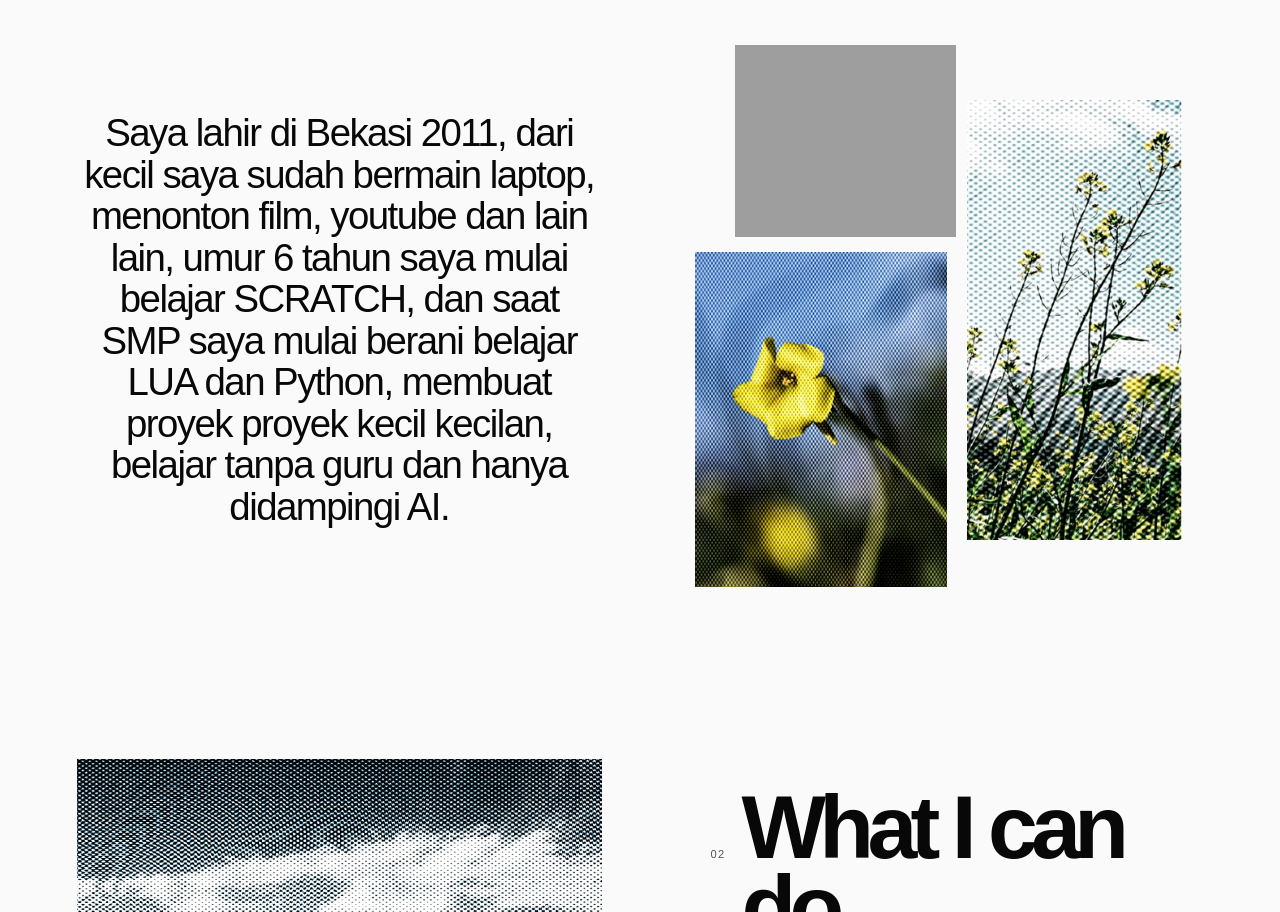
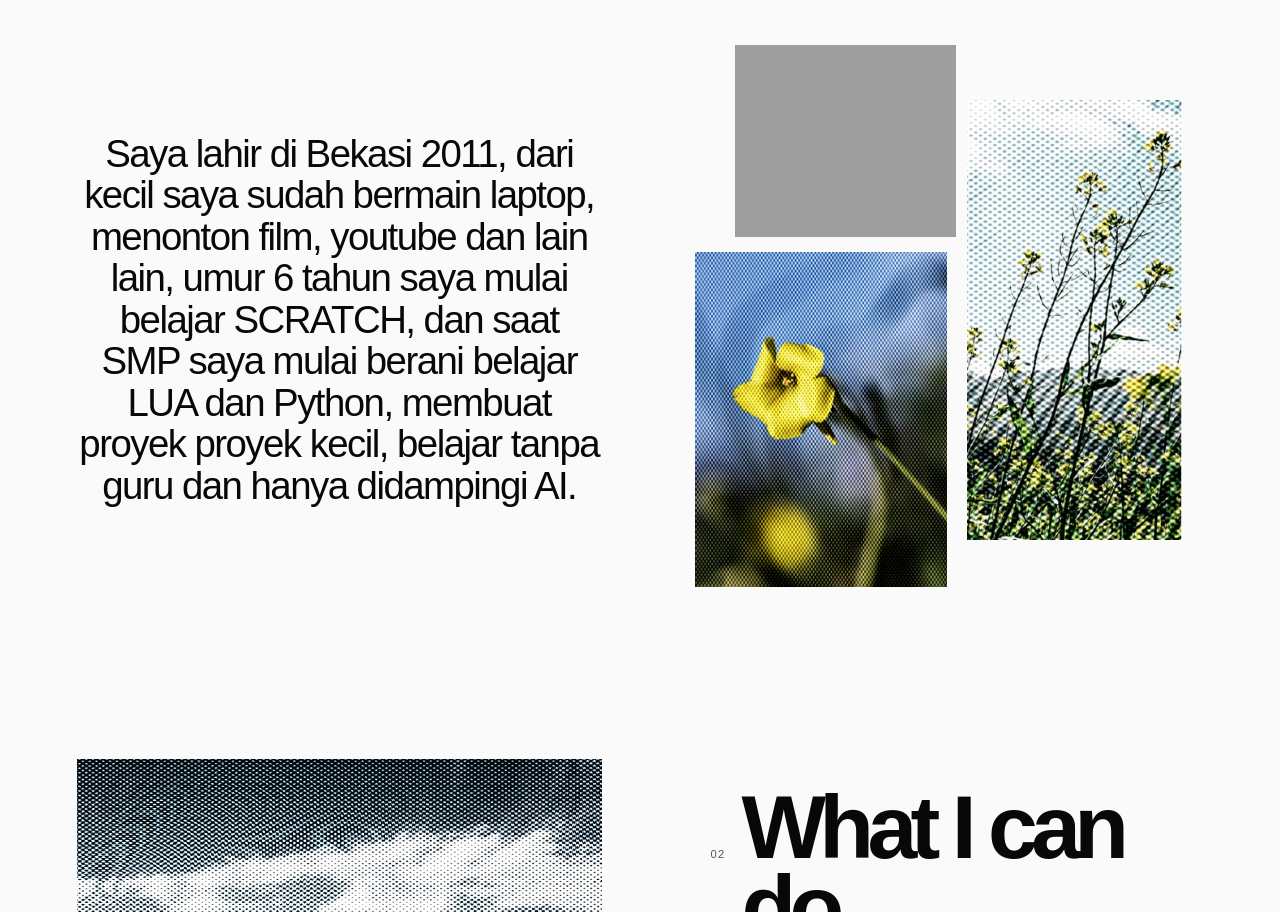
Before and after one commit to hillotheskid/proffesionalporto, a website: page index.html in a window 1280 px wide. Shown: the part 1012-1924 px from the top of the page. Drawn offline with Linux system fonts and the light colour scheme; grey boxes are pictures that could not be loaded.

Commit message:
Update index.html

```diff
--- a/index.html
+++ b/index.html
@@ -23,7 +23,7 @@
         <div class="section-heading reveal"><span>01</span><h2>About Me</h2></div>
         <div class="about__grid">
           <div class="about__copy reveal">
-            <p>Saya lahir di Bekasi 2011, dari kecil saya sudah bermain laptop, menonton film, youtube dan lain lain, umur 6 tahun saya mulai belajar SCRATCH, dan saat SMP saya mulai berani belajar LUA dan Python, membuat proyek proyek kecil kecilan, belajar tanpa guru dan hanya didampingi AI.</p>
+            <p>Saya lahir di Bekasi 2011, dari kecil saya sudah bermain laptop, menonton film, youtube dan lain lain, umur 6 tahun saya mulai belajar SCRATCH, dan saat SMP saya mulai berani belajar LUA dan Python, membuat proyek proyek kecil, belajar tanpa guru dan hanya didampingi AI.</p>
           </div>
           <div class="collage collage--flowers reveal" aria-label="Replaceable image collage">
             <div class="image-placeholder image-placeholder--small"></div>
```
